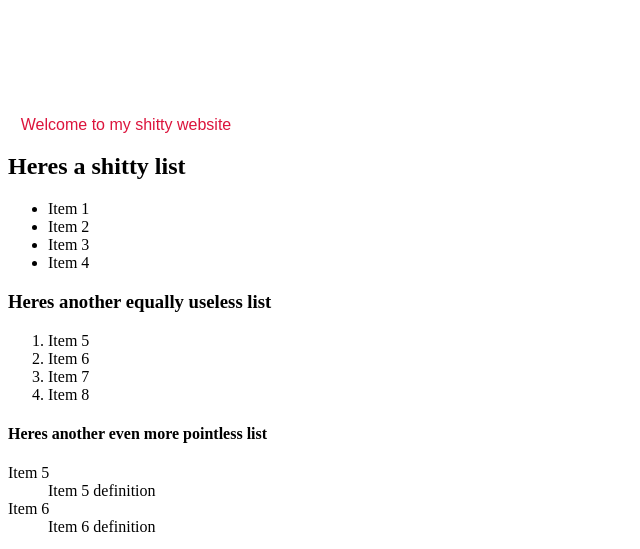
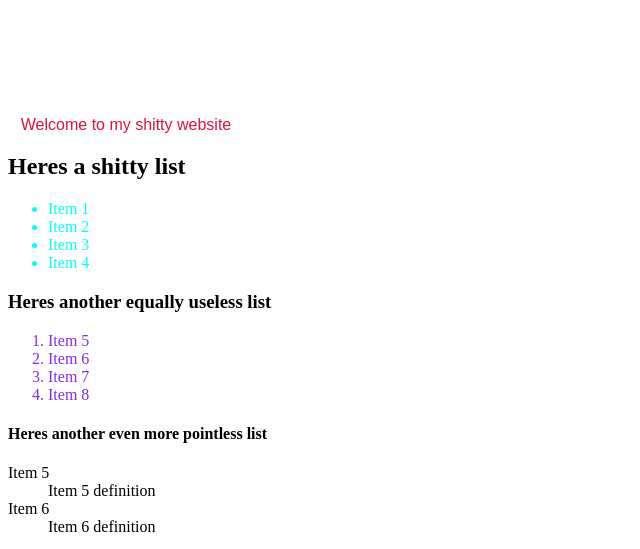
Before and after one commit to nabeel-127/UoC, a plain HTML site: page CO7006 - Web Systems/Week 2 (2024.06.09) - CSS 1/index.html in a window 1280 px wide. Shown: the part 243-792 px from the top of the page, without its empty margins (0-640 px from the left). Drawn offline with Linux system fonts and the light colour scheme; files whose address does not match are found by name.

Commit message:
modified ul and ol

```diff
--- a/CO7006 - Web Systems/Week 2 (2024.06.09) - CSS 1/styles.css
+++ b/CO7006 - Web Systems/Week 2 (2024.06.09) - CSS 1/styles.css
@@ -10,3 +10,9 @@
 	font-family:Arial, Helvetica, sans-serif;
 	padding: 1vw;
 }
+ul {
+	color:aqua;
+}
+ol {
+	color:blueviolet;
+}
```
